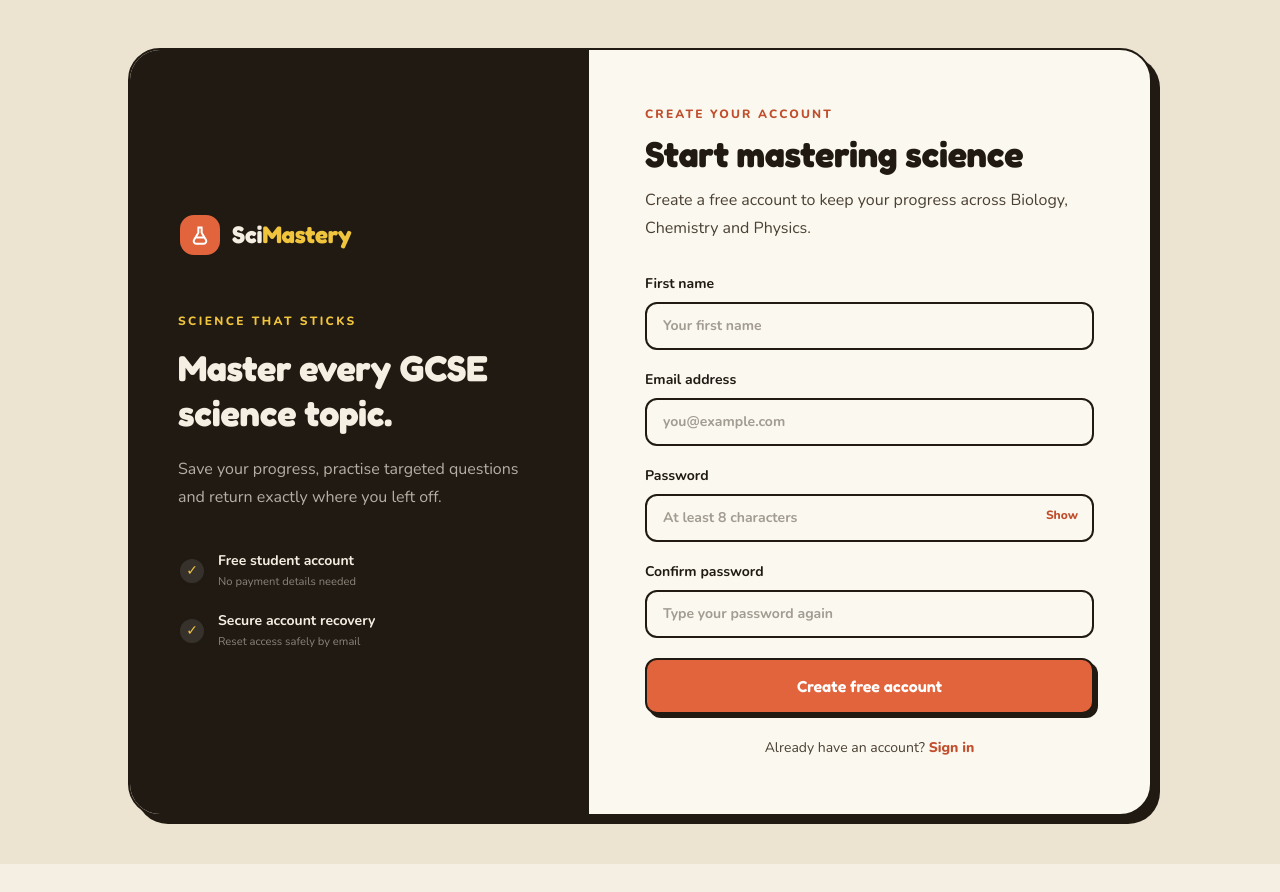
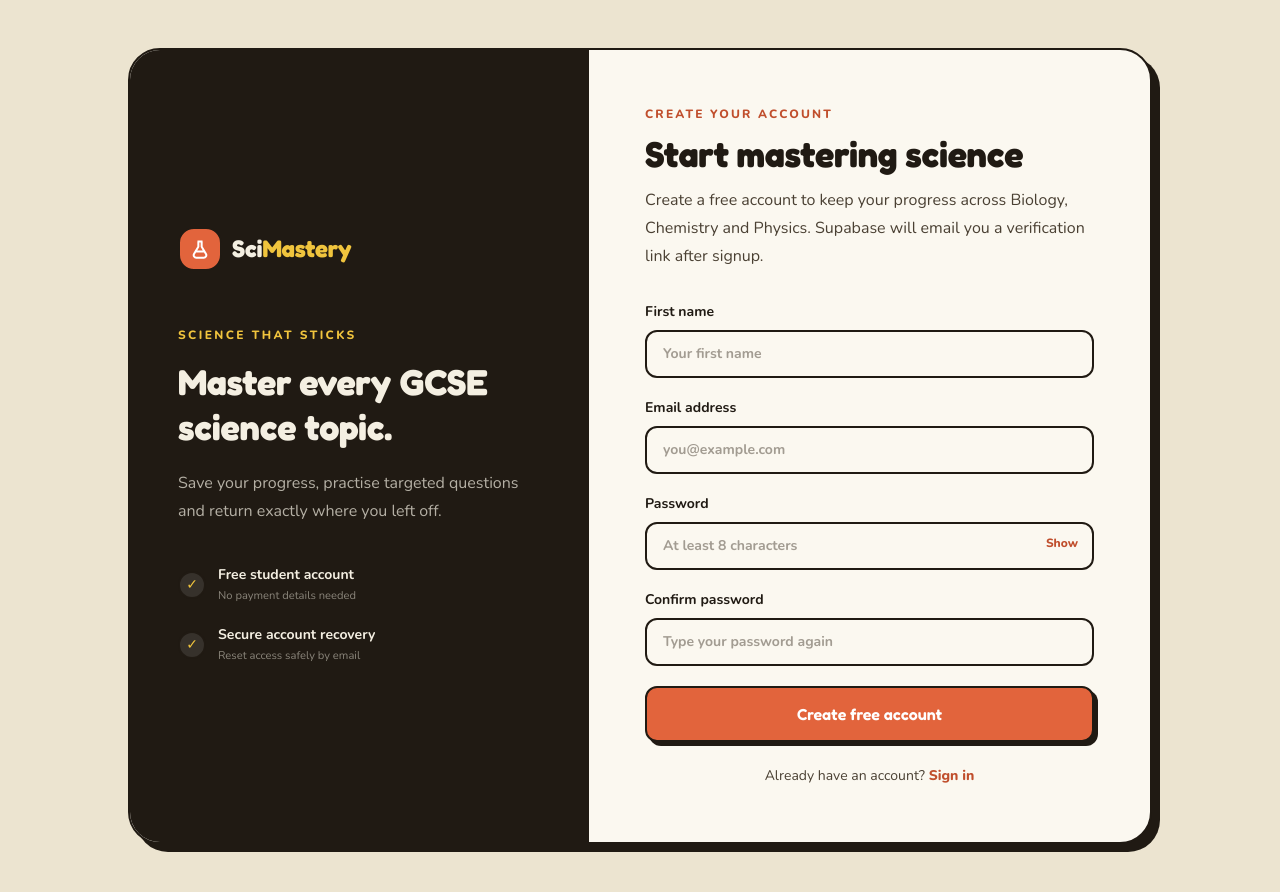
Before and after one commit to marietheresewambele-droid/ScienceMastery, a Next.js app: page /signup in a window 1280 px wide. Before the commit the page ends 864 px from the top, so only its background shows below. Built offline with nearby package versions, Linux system fonts and the light colour scheme.

Commit message:
Clarify Supabase signup verification email

```diff
--- a/src/app/signup/page.tsx
+++ b/src/app/signup/page.tsx
@@ -70,15 +70,15 @@ export default function SignUpPage() {
   }
 
   if (sent) {
-    return <AuthLayout eyebrow="One last step" title="Check your email" description={`We sent a verification link to ${email}. Click it to activate your SciMastery account.`}>
-      <div className="rounded-2xl border-2 border-ink bg-moss-soft p-5 text-sm leading-6 text-moss-dark">The link may take a minute to arrive. Check your spam or junk folder if you cannot see it.</div>
+    return <AuthLayout eyebrow="One last step" title="Check your email" description={`Supabase has sent a verification email to ${email}. Open the link to activate your BrainSoma account.`}>
+      <div className="rounded-2xl border-2 border-ink bg-moss-soft p-5 text-sm leading-6 text-moss-dark">The email may take a minute to arrive. Check your spam or junk folder if you cannot see it.</div>
       {error && <p className={`${errorClass} mt-4`}>{error}</p>}
       <button className={`${primaryButtonClass} mt-5`} disabled={busy} onClick={resend}>{busy ? "Sending…" : "Resend verification email"}</button>
       <p className="mt-6 text-center text-sm text-ink-soft"><Link className="font-bold text-orange-dark" href="/login">Back to sign in</Link></p>
     </AuthLayout>;
   }
 
-  return <AuthLayout eyebrow="Create your account" title="Start mastering science" description="Create a free account to keep your progress across Biology, Chemistry and Physics.">
+  return <AuthLayout eyebrow="Create your account" title="Start mastering science" description="Create a free account to keep your progress across Biology, Chemistry and Physics. Supabase will email you a verification link after signup.">
     <form className="space-y-5" onSubmit={submit}>
       <label className="block text-sm font-bold">First name<input className={fieldClass} value={firstName} onChange={(event) => setFirstName(event.target.value)} autoComplete="given-name" placeholder="Your first name" required /></label>
       <label className="block text-sm font-bold">Email address<input className={fieldClass} type="email" value={email} onChange={(event) => setEmail(event.target.value)} autoComplete="email" placeholder="you@example.com" required /></label>
```
